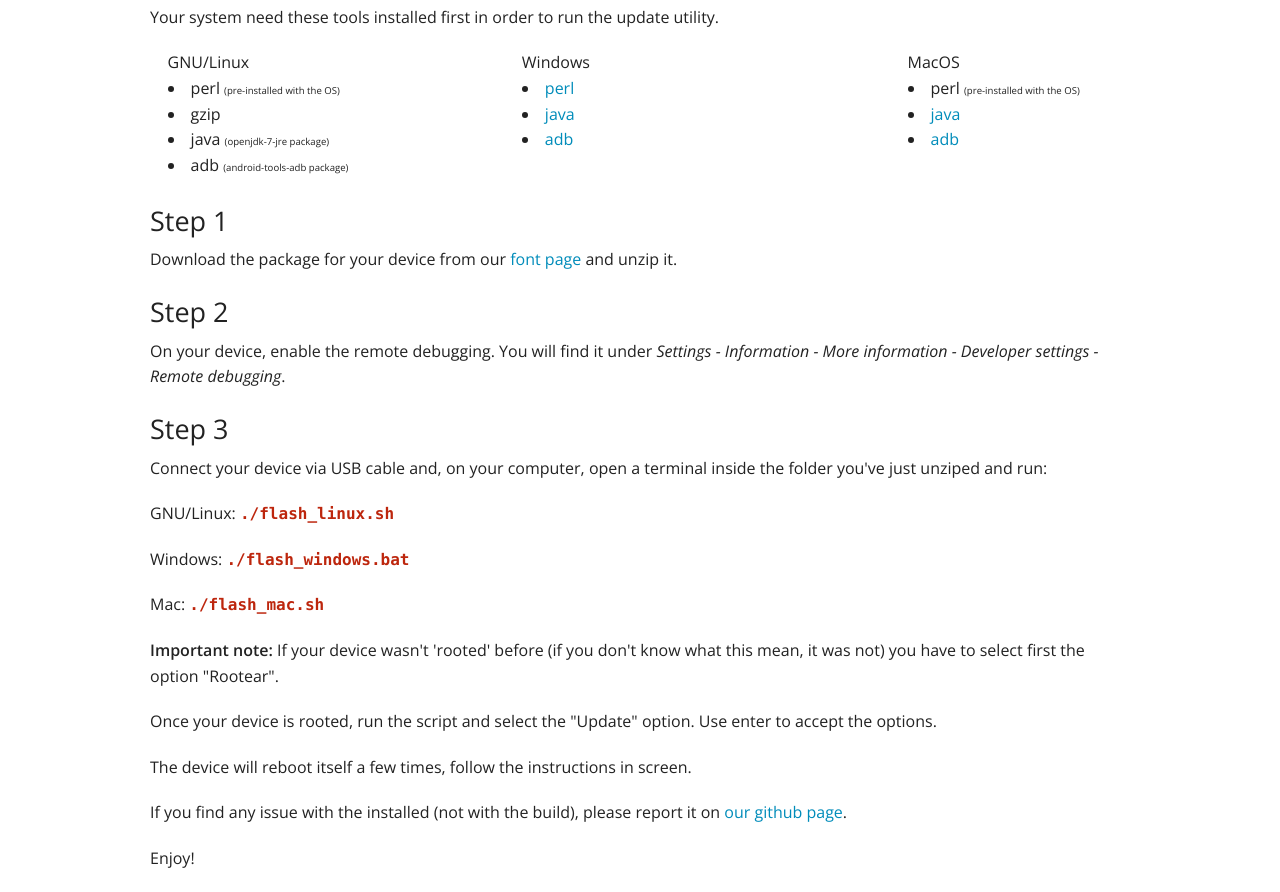
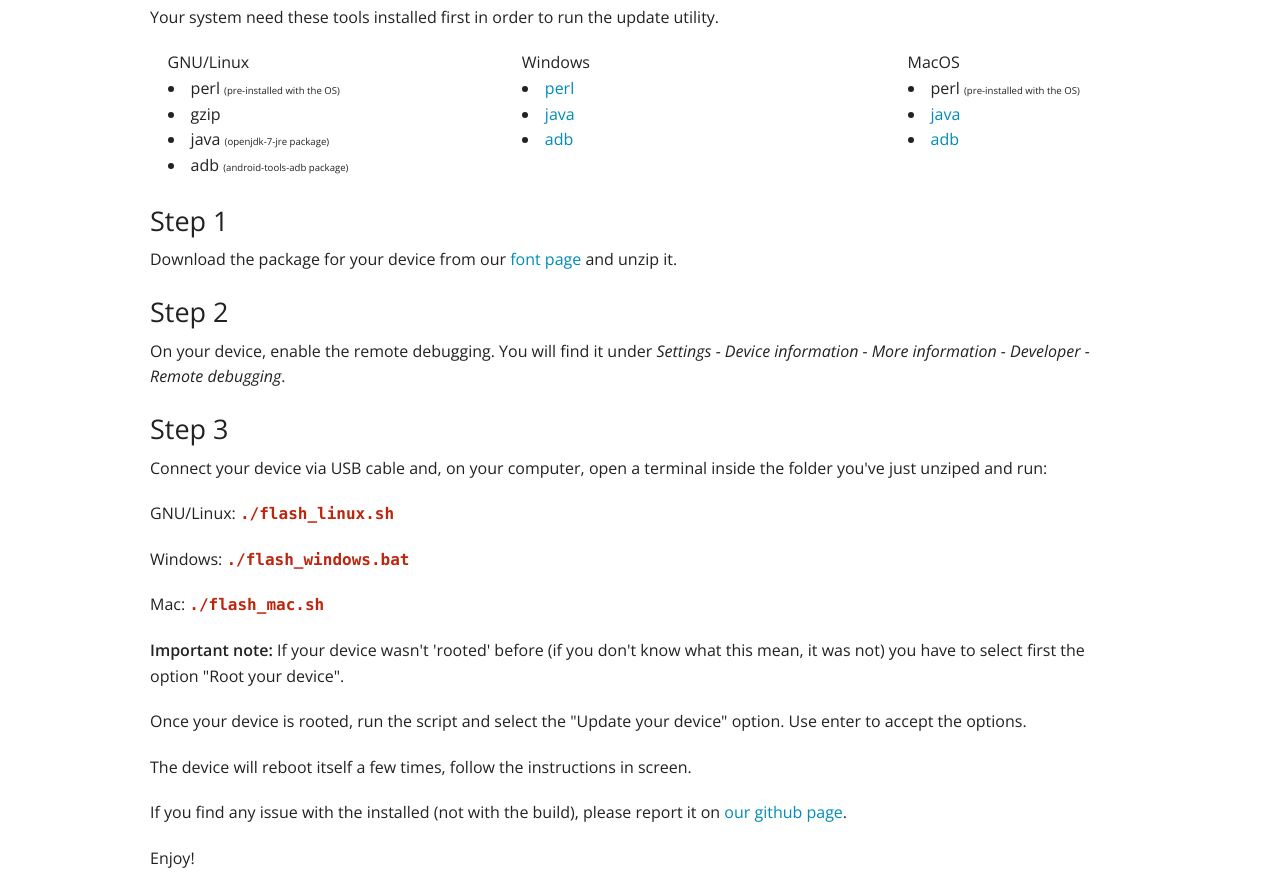
Before and after one commit to FxOSBuilds/fxosbuilds.github.io, a website: page install/index.html in a window 1280 px wide. Shown: the part 149-1041 px from the top of the page. Drawn offline with nearby package versions, Linux system fonts and the light colour scheme; no server answers.

Commit message:
Update install guide

```diff
--- a/install/index.html
+++ b/install/index.html
@@ -80,7 +80,7 @@
 
             <h3>Step 2</h3>
 
-            <p>On your device, enable the remote debugging. You will find it under <em>Settings - Information - More information - Developer settings - Remote debugging</em>.</p>
+            <p>On your device, enable the remote debugging. You will find it under <em>Settings - Device information - More information - Developer - Remote debugging</em>.</p>
 
             <h3>Step 3</h3>
 
@@ -90,9 +90,9 @@
             <p>Windows: <code> ./flash_windows.bat</code></p>
             <p>Mac: <code> ./flash_mac.sh</code></p>
 
-            <p><strong>Important note:</strong> If your device wasn't 'rooted' before (if you don't know what this mean, it was not) you have to select first the option "Rootear".</p>
+            <p><strong>Important note:</strong> If your device wasn't 'rooted' before (if you don't know what this mean, it was not) you have to select first the option "Root your device".</p>
 
-            <p>Once your device is rooted, run the script and select the "Update" option. Use enter to accept the options.</p>
+            <p>Once your device is rooted, run the script and select the "Update your device" option. Use enter to accept the options.</p>
 
             <p>The device will reboot itself a few times, follow the instructions in screen.</p>
             <p>If you find any issue with the installed (not with the build), please report it on <a href="https://github.com/fxosbuilds/installer/issues">our github page</a>.</p>
```
